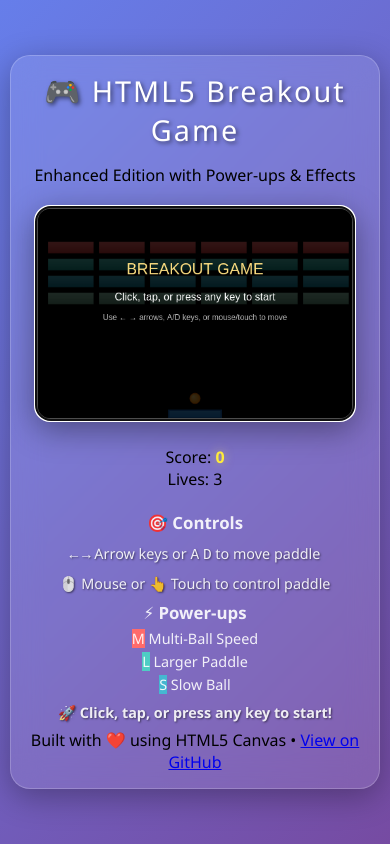
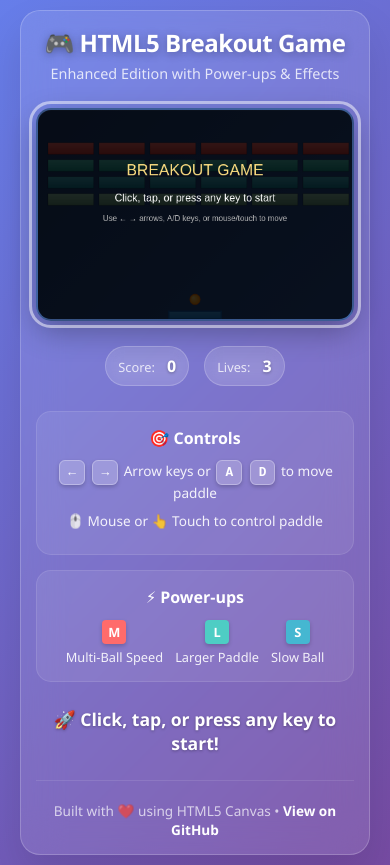
Before and after one commit to Gzeu/html5-breakout-game, a plain HTML site: page index.html in a window 390 px wide. Before the commit the page ends 844 px from the top, so only its background shows below. Drawn offline with Linux system fonts and the light colour scheme.

Commit message:
Enhanced CSS with improved responsive design, accessibility, and visual effects

```diff
--- a/style.css
+++ b/style.css
@@ -1,4 +1,4 @@
-/* Reset and base styles */
+/* Modern CSS Reset and Base Styles */
 * {
     margin: 0;
     padding: 0;
@@ -7,116 +7,404 @@
 
 body {
     font-family: 'Segoe UI', Tahoma, Geneva, Verdana, sans-serif;
+    background: linear-gradient(135deg, #667eea 0%, #764ba2 100%);
+    min-height: 100vh;
+    display: flex;
+    align-items: center;
+    justify-content: center;
+    padding: 20px;
+    color: #333;
+    overflow-x: hidden;
+}
+
+/* Game Container */
+.game-container {
+    background: rgba(255, 255, 255, 0.1);
+    backdrop-filter: blur(20px);
+    border-radius: 20px;
+    padding: 30px;
+    box-shadow: 0 20px 40px rgba(0, 0, 0, 0.1);
+    border: 1px solid rgba(255, 255, 255, 0.2);
+    max-width: 600px;
+    width: 100%;
+    text-align: center;
+    animation: fadeIn 0.8s ease-out;
+}
+
+@keyframes fadeIn {
+    from {
+        opacity: 0;
+        transform: translateY(30px);
+    }
+    to {
+        opacity: 1;
+        transform: translateY(0);
+    }
+}
+
+/* Header Styles */
+header {
+    margin-bottom: 25px;
+}
+
+header h1 {
+    color: #fff;
+    font-size: 2.2rem;
+    font-weight: 700;
+    margin-bottom: 5px;
+    text-shadow: 0 2px 10px rgba(0, 0, 0, 0.3);
+    letter-spacing: -0.5px;
+}
+
+.subtitle {
+    color: rgba(255, 255, 255, 0.8);
+    font-size: 1rem;
+    font-weight: 300;
+    margin-bottom: 0;
+}
+
+/* Game Area */
+.game-area {
+    margin: 25px 0;
     display: flex;
     justify-content: center;
-    align-items: center;
-    min-height: 100vh;
-    margin: 0;
-    background: linear-gradient(135deg, #667eea 0%, #764ba2 100%);
-    padding: 20px;
-    overflow: hidden;
 }
 
-.game-container {
-    text-align: center;
-    padding: 30px;
-    background: rgba(255, 255, 255, 0.1);
-    border-radius: 20px;
-    backdrop-filter: blur(15px);
-    border: 1px solid rgba(255, 255, 255, 0.2);
-    box-shadow: 0 8px 32px rgba(0, 0, 0, 0.3);
-    max-width: 600px;
-    width: 100%;
-}
-
-h1 {
-    color: white;
-    font-size: 2.5rem;
-    margin-bottom: 20px;
-    text-shadow: 2px 2px 4px rgba(0, 0, 0, 0.5);
-    font-weight: 300;
-    letter-spacing: 2px;
-}
-
+/* Canvas Styles */
 #gameCanvas {
-    border: 3px solid rgba(255, 255, 255, 0.3);
+    background: linear-gradient(135deg, #1e3c72 0%, #2a5298 100%);
     border-radius: 15px;
-    background: #000;
-    box-shadow: 0 8px 32px rgba(0, 0, 0, 0.4);
-    margin: 20px 0;
+    box-shadow:
+        0 10px 30px rgba(0, 0, 0, 0.3),
+        inset 0 1px 0 rgba(255, 255, 255, 0.1);
+    border: 2px solid rgba(255, 255, 255, 0.1);
+    cursor: pointer;
+    transition: all 0.3s ease;
     max-width: 100%;
     height: auto;
 }
 
-.score {
-    color: white;
-    font-size: 1.8rem;
-    margin: 20px 0;
-    text-shadow: 2px 2px 4px rgba(0, 0, 0, 0.5);
-    font-weight: 500;
+#gameCanvas:hover {
+    box-shadow:
+        0 15px 40px rgba(0, 0, 0, 0.4),
+        inset 0 1px 0 rgba(255, 255, 255, 0.2);
+    transform: scale(1.02);
 }
 
-#score {
-    color: #ffeb3b;
-    font-weight: bold;
-    text-shadow: 0 0 10px rgba(255, 235, 59, 0.5);
+#gameCanvas:focus {
+    outline: 3px solid rgba(255, 255, 255, 0.5);
+    outline-offset: 4px;
 }
 
-.instructions {
-    color: rgba(255, 255, 255, 0.9);
-    font-size: 1rem;
-    margin-top: 20px;
-    line-height: 1.6;
+/* Game Stats */
+.game-stats {
+    display: flex;
+    justify-content: center;
+    gap: 40px;
+    margin: 20px 0;
+    flex-wrap: wrap;
 }
 
-.instructions p {
-    margin: 5px 0;
-    text-shadow: 1px 1px 2px rgba(0, 0, 0, 0.5);
+.stat-item {
+    background: rgba(255, 255, 255, 0.1);
+    padding: 12px 20px;
+    border-radius: 25px;
+    backdrop-filter: blur(10px);
+    border: 1px solid rgba(255, 255, 255, 0.2);
+    min-width: 100px;
+    transition: all 0.3s ease;
 }
 
-/* Responsive design */
+.stat-item:hover {
+    background: rgba(255, 255, 255, 0.15);
+    transform: translateY(-2px);
+}
+
+.stat-label {
+    color: rgba(255, 255, 255, 0.8);
+    font-size: 0.9rem;
+    font-weight: 500;
+    margin-right: 8px;
+}
+
+.stat-value {
+    color: #fff;
+    font-size: 1.2rem;
+    font-weight: 700;
+    text-shadow: 0 1px 3px rgba(0, 0, 0, 0.3);
+}
+
+/* Instructions */
+.instructions {
+    margin-top: 25px;
+    display: grid;
+    grid-template-columns: 1fr 1fr;
+    gap: 20px;
+    text-align: left;
+}
+
+.control-group {
+    background: rgba(255, 255, 255, 0.08);
+    padding: 20px;
+    border-radius: 15px;
+    border: 1px solid rgba(255, 255, 255, 0.1);
+}
+
+.control-group h3 {
+    color: #fff;
+    font-size: 1.1rem;
+    margin-bottom: 12px;
+    font-weight: 600;
+}
+
+.control-group p {
+    color: rgba(255, 255, 255, 0.9);
+    font-size: 0.9rem;
+    line-height: 1.5;
+    margin-bottom: 8px;
+}
+
+/* Keyboard Keys */
+kbd {
+    background: rgba(255, 255, 255, 0.2);
+    color: #fff;
+    padding: 4px 8px;
+    border-radius: 6px;
+    font-size: 0.8rem;
+    font-weight: 600;
+    border: 1px solid rgba(255, 255, 255, 0.3);
+    box-shadow: 0 2px 4px rgba(0, 0, 0, 0.2);
+    margin: 0 2px;
+}
+
+/* Power-ups */
+.powerups-list {
+    display: flex;
+    flex-direction: column;
+    gap: 8px;
+}
+
+.powerup-item {
+    display: flex;
+    align-items: center;
+    gap: 10px;
+    color: rgba(255, 255, 255, 0.9);
+    font-size: 0.85rem;
+}
+
+.powerup-icon {
+    width: 24px;
+    height: 24px;
+    border-radius: 4px;
+    display: flex;
+    align-items: center;
+    justify-content: center;
+    color: white;
+    font-weight: bold;
+    font-size: 0.8rem;
+    box-shadow: 0 2px 4px rgba(0, 0, 0, 0.2);
+}
+
+/* Start Hint */
+.start-hint {
+    grid-column: 1 / -1;
+    text-align: center;
+    margin-top: 10px;
+}
+
+.start-hint p {
+    color: #fff;
+    font-size: 1.1rem;
+    text-shadow: 0 1px 3px rgba(0, 0, 0, 0.3);
+}
+
+/* Footer */
+footer {
+    margin-top: 25px;
+    padding-top: 20px;
+    border-top: 1px solid rgba(255, 255, 255, 0.1);
+}
+
+footer p {
+    color: rgba(255, 255, 255, 0.7);
+    font-size: 0.85rem;
+}
+
+footer a {
+    color: #fff;
+    text-decoration: none;
+    font-weight: 600;
+    transition: color 0.3s ease;
+}
+
+footer a:hover {
+    color: #FFE082;
+    text-shadow: 0 1px 3px rgba(0, 0, 0, 0.3);
+}
+
+/* Responsive Design */
 @media (max-width: 768px) {
+    .game-container {
+        padding: 20px;
+        margin: 0 10px;
+    }
+
+    header h1 {
+        font-size: 1.8rem;
+    }
+
+    .subtitle {
+        font-size: 0.9rem;
+    }
+
+    #gameCanvas {
+        max-width: 100%;
+        width: 100%;
+        height: auto;
+    }
+
+    .game-stats {
+        gap: 20px;
+    }
+
+    .stat-item {
+        min-width: 80px;
+        padding: 10px 15px;
+    }
+
+    .instructions {
+        grid-template-columns: 1fr;
+        gap: 15px;
+        text-align: center;
+    }
+
+    .control-group {
+        padding: 15px;
+    }
+
+    .control-group h3 {
+        font-size: 1rem;
+    }
+
+    .control-group p {
+        font-size: 0.85rem;
+    }
+
+    .powerups-list {
+        flex-direction: row;
+        flex-wrap: wrap;
+        justify-content: center;
+        gap: 12px;
+    }
+
+    .powerup-item {
+        flex-direction: column;
+        text-align: center;
+        gap: 4px;
+        font-size: 0.8rem;
+    }
+}
+
+@media (max-width: 480px) {
     body {
         padding: 10px;
     }
 
     .game-container {
-        padding: 20px;
+        padding: 15px;
     }
 
-    h1 {
-        font-size: 2rem;
+    header h1 {
+        font-size: 1.5rem;
+    }
+
+    .game-stats {
+        gap: 15px;
+    }
+
+    .stat-item {
+        min-width: 70px;
+        padding: 8px 12px;
+    }
+
+    .stat-label {
+        font-size: 0.8rem;
+    }
+
+    .stat-value {
+        font-size: 1rem;
+    }
+}
+
+/* Accessibility Improvements */
+@media (prefers-reduced-motion: reduce) {
+    *, *::before, *::after {
+        animation-duration: 0.01ms !important;
+        animation-iteration-count: 1 !important;
+        transition-duration: 0.01ms !important;
+    }
+}
+
+/* High contrast mode support */
+@media (prefers-contrast: high) {
+    .game-container {
+        border: 2px solid #fff;
+        background: rgba(0, 0, 0, 0.9);
     }
 
     #gameCanvas {
-        width: 100%;
-        max-width: 400px;
+        border: 2px solid #fff;
     }
 
-    .score {
-        font-size: 1.5rem;
+    .stat-item {
+        border: 1px solid #fff;
+        background: rgba(255, 255, 255, 0.2);
     }
 
-    .instructions {
-        font-size: 0.9rem;
+    .control-group {
+        border: 1px solid #fff;
+        background: rgba(255, 255, 255, 0.1);
     }
 }
 
-@media (max-width: 480px) {
-    .game-container {
-        padding: 15px;
+/* Focus indicators for better accessibility */
+.stat-item:focus,
+.control-group:focus {
+    outline: 2px solid rgba(255, 255, 255, 0.8);
+    outline-offset: 2px;
+}
+
+/* Touch device optimizations */
+@media (hover: none) and (pointer: coarse) {
+    #gameCanvas:hover {
+        transform: none;
+        box-shadow:
+            0 10px 30px rgba(0, 0, 0, 0.3),
+            inset 0 1px 0 rgba(255, 255, 255, 0.1);
     }
 
-    h1 {
-        font-size: 1.8rem;
-        margin-bottom: 15px;
+    .stat-item:hover {
+        transform: none;
+        background: rgba(255, 255, 255, 0.1);
     }
 
-    #gameCanvas {
-        max-width: 320px;
-    }
-
-    .score {
-        font-size: 1.3rem;
+    /* Increase touch targets */
+    .powerup-item {
+        padding: 8px;
+        border-radius: 8px;
     }
 }
+
+/* Loading animation */
+@keyframes pulse {
+    0%, 100% {
+        opacity: 1;
+    }
+    50% {
+        opacity: 0.5;
+    }
+}
+
+.loading {
+    animation: pulse 2s infinite;
+}
```
